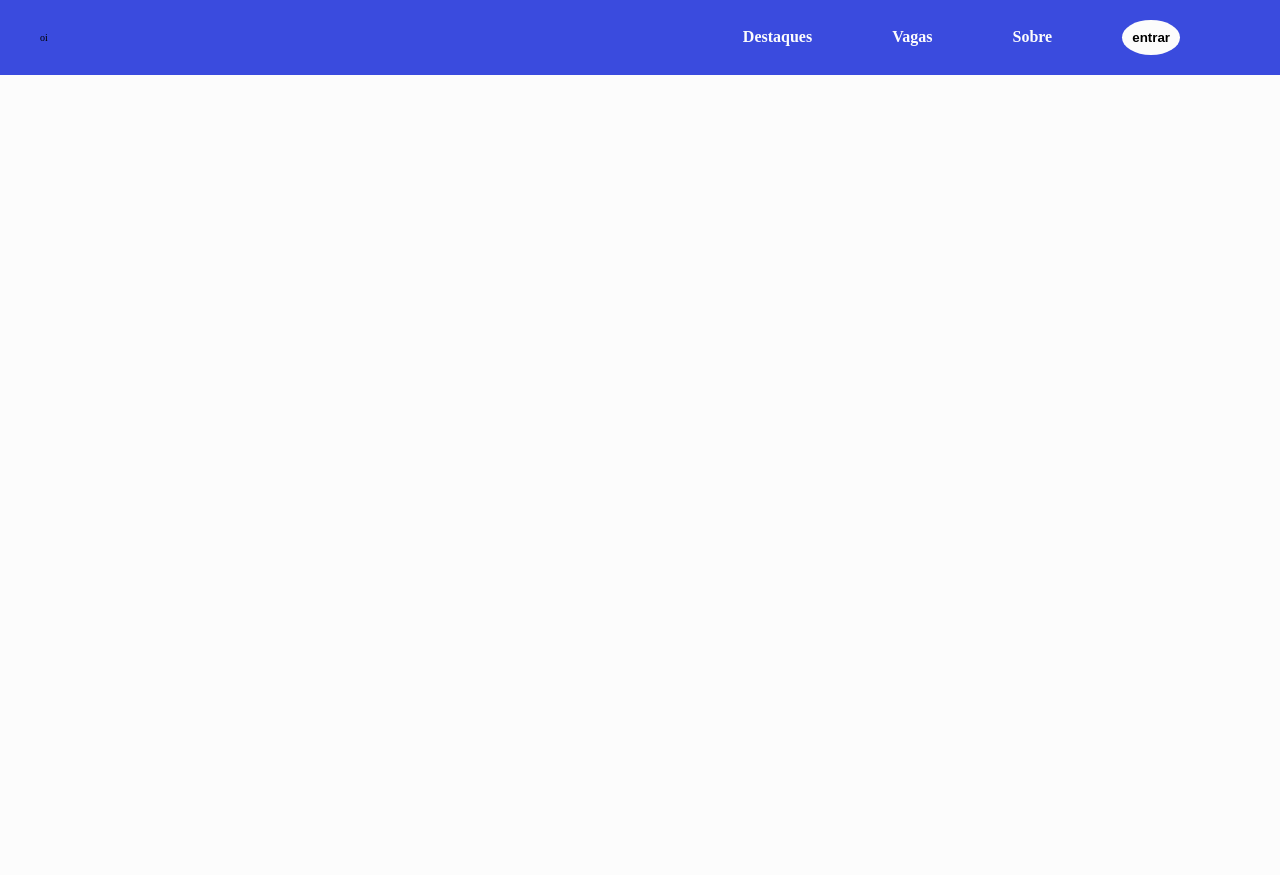
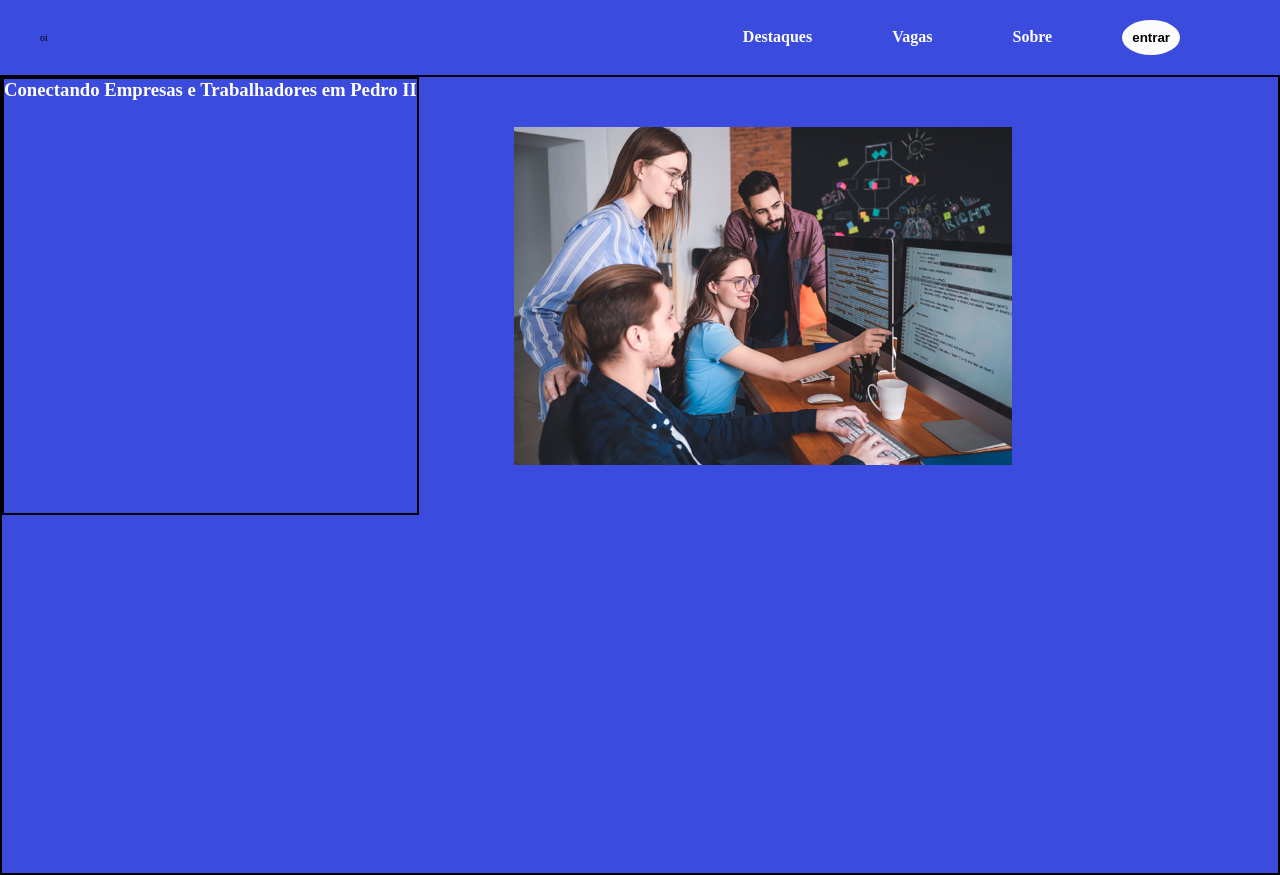
Before and after one commit to ruanvictordev/opus, a React (Vite) app in the folder client/: page / in a window 1280 px wide. Before the commit the page ends 800 px from the top, so only its background shows below. Built offline with nearby package versions, Linux system fonts and the light colour scheme.

Commit message:
Add imagem e texto

```diff
--- a/client/context/candidateContext.tsx
+++ b/client/context/candidateContext.tsx
@@ -1,4 +1,4 @@
-import React, { createContext, useState, useEffect, ReactNode } from 'react';
+import { createContext, useState, useEffect, ReactNode } from 'react';
 import axios from 'axios';
 
 export const CandidateContext = createContext({});
--- a/client/src/components/styles.ts
+++ b/client/src/components/Header/styles.ts
@@ -1,12 +1,15 @@
 import Styled from "styled-components";
 import { Link } from "react-router-dom";
-import { theme } from "../styles/theme";
+import { theme } from "../../styles/theme";
 
 export const Nav = Styled.div`
   display: flex;
   align-items:center;
   justify-content: space-between;
+  /*
+
   background:${theme.colors.colorOne};
+  */
   padding:20px 40px 20px 40px;
 `;
 
@@ -35,4 +38,5 @@ font-size:10px;
 export const Div = Styled.div`
 
 
+
 `;
--- /dev/null
+++ b/client/src/components/Main/Main.tsx
@@ -0,0 +1,12 @@
+import * as S from './styled'
+import img from '../../assets/img/peploe.png'
+export const Main:React.FC = () => {
+    return(
+        <S.Main>
+            <S.Div>
+                <S.Text>  Conectando  Empresas e Trabalhadores em Pedro II</S.Text>
+                <S.Img src={img}/>
+            </S.Div>
+        </S.Main>
+    )
+}
--- /dev/null
+++ b/client/src/components/Main/styled.ts
@@ -0,0 +1,23 @@
+import styled from "styled-components";
+
+export const Main = styled.main`
+
+
+    height: 100vh;
+    border: 2px black solid;
+`
+export const Div = styled.div`
+    display: flex;
+
+`
+export const Text = styled.h3`
+    color: #ffffff;
+    border: 2px black solid;
+
+`
+export const Img = styled.img`
+    width: 39%;
+    margin: 50px 95px;
+    float: right;
+
+`
--- a/client/src/pages/Home/Home.tsx
+++ b/client/src/pages/Home/Home.tsx
@@ -1,9 +1,16 @@
-import Navbar from "../../components/Navbar";
+import Navbar from "../../components/Header/Navbar";
+import { Main } from "../../components/Main/Main";
+import * as S from './styles'
 
 export default function Home() {
   return (
     <>
-      <Navbar />
+      <S.color>
+
+        <Navbar />
+        <Main />
+
+      </S.color>
     </>
   );
 
--- a/client/src/pages/Home/styles.ts
+++ b/client/src/pages/Home/styles.ts
@@ -1,2 +1,7 @@
 
-import Styled from "styled-components";
+import { styled } from "styled-components";
+import * as C from "../../styles/theme";
+
+export const color = styled.div`
+    background:${C.theme.colors.colorOne};
+`
--- a/client/src/styles/globalStyles.ts
+++ b/client/src/styles/globalStyles.ts
@@ -8,7 +8,8 @@ export const GlobalStyles = createGlobalStyle`
   box-sizing: border-box;
  }
  body{
-    background: ${theme.colors.colorFour};
+   background: ${theme.colors.colorFour};
+
  }
 
 `;
```
Also changed, not shown: client/src/assets/img/peploe.png (added), client/src/components/Header/Navbar.tsx (renamed from client/src/components/Navbar.tsx).
